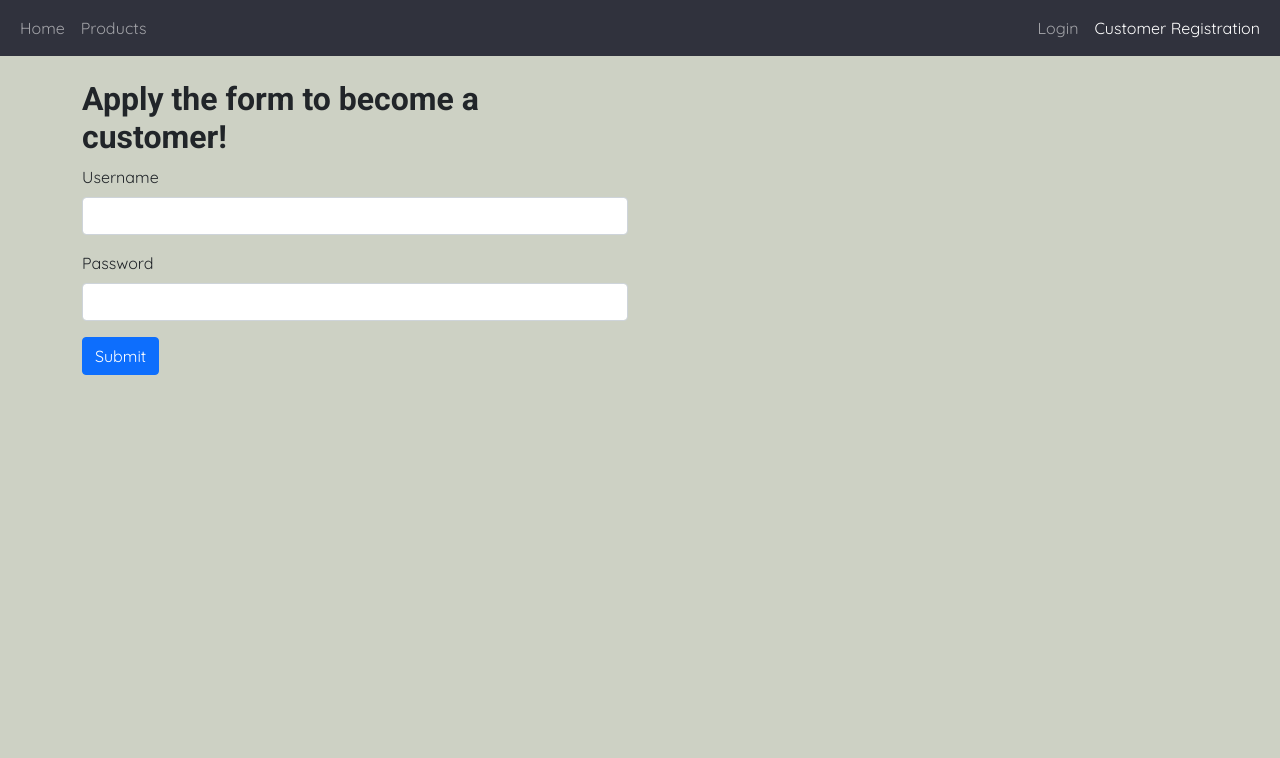
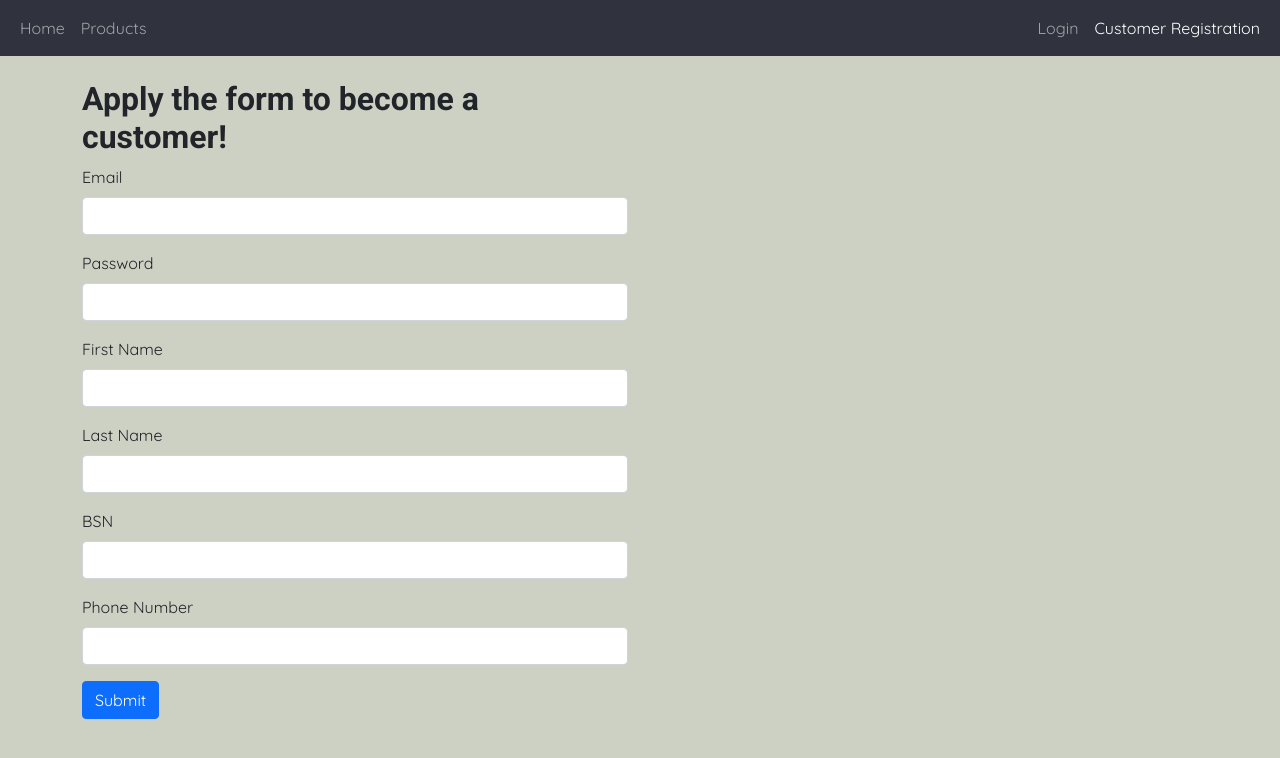
Before and after one commit to rafalsongin/bank-app-vue-api, a Vue app: page /register in a window 1280 px wide. Shown: the top 758 px of the page. Built offline with nearby package versions, Linux system fonts and the light colour scheme.

Commit message:
Customer submit form works properly

```diff
--- a/src/components/pages/Register.vue
+++ b/src/components/pages/Register.vue
@@ -3,19 +3,35 @@
     <div class="container">
       <div class="row">
         <div class="col-md-6">
-          <form>
+          <form @submit.prevent="register">
             <div class="h2">
               <h2>Apply the form to become a customer!</h2>
             </div>
             <div class="mb-3">
-              <label for="inputUsername" class="form-label">Username</label>
-              <input v-model="username" id="inputUsername" type="text" class="form-control" />
+              <label for="inputEmail" class="form-label">Email</label>
+              <input v-model="email" id="inputEmail" type="email" class="form-control" required />
             </div>
             <div class="mb-3">
               <label for="inputPassword" class="form-label">Password</label>
-              <input v-model="password" type="password" class="form-control" id="inputPassword" />
+              <input v-model="password" type="password" class="form-control" id="inputPassword" minlength="8" maxlength="40" required />
             </div>
-            <button @click="login" type="button" class="btn btn-primary">Submit</button>
+            <div class="mb-3">
+              <label for="inputFirstName" class="form-label">First Name</label>
+              <input v-model="firstName" id="inputFirstName" type="text" class="form-control" required />
+            </div>
+            <div class="mb-3">
+              <label for="inputLastName" class="form-label">Last Name</label>
+              <input v-model="lastName" id="inputLastName" type="text" class="form-control" required />
+            </div>
+            <div class="mb-3">
+              <label for="inputBsn" class="form-label">BSN</label>
+              <input v-model="bsn" id="inputBsn" type="text" class="form-control" required />
+            </div>
+            <div class="mb-3">
+              <label for="inputPhoneNumber" class="form-label">Phone Number</label>
+              <input v-model="phoneNumber" id="inputPhoneNumber" type="text" class="form-control" required />
+            </div>
+            <button type="submit" class="btn btn-primary">Submit</button>
           </form>
         </div>
       </div>
@@ -24,37 +40,81 @@
 </template>
 
 <script>
-import { useLoggedInStore } from '@/stores/logged_in';
 import { ref } from 'vue';
 import { useRouter } from 'vue-router';
+import axios from '@/axios_auth';
+import Swal from 'sweetalert2';
 
 export default {
-  name: "Login",
+  name: "Register",
   setup() {
-    const username = ref("");
+    const email = ref("");
     const password = ref("");
-    const store = useLoggedInStore();
+    const firstName = ref("");
+    const lastName = ref("");
+    const bsn = ref("");
+    const phoneNumber = ref("");
     const router = useRouter();
 
-    const login = async () => {
+    const register = async () => {
       try {
-        await store.login(username.value, password.value);
-        if (store.isLoggedIn) {
-          console.log("Login Success");
-          router.replace("/products");
+        const response = await axios.post('/auth/register', {
+          email: email.value,
+          password: password.value,
+          firstName: firstName.value,
+          lastName: lastName.value,
+          bsn: bsn.value,
+          phoneNumber: phoneNumber.value
+        });
+
+        console.log('Registration response:', response); // Log the full response
+
+        // Check for successful status codes
+        if (response.status === 201 || response.status === 200) {
+          console.log("Registration Successful");
+          Swal.fire({
+            icon: 'success',
+            title: 'Registration successful',
+            showConfirmButton: false,
+            timer: 1500
+          }).then(() => {
+            router.push("/login");
+          });
         } else {
-          console.log("Login Failed");
+          console.log("Unexpected status code:", response.status);
+          Swal.fire({
+            icon: 'error',
+            title: 'Registration failed',
+            text: `Unexpected status code: ${response.status}`
+          });
         }
       } catch (error) {
-        alert("Login Failed");
-        console.error(error);
+        if (error.response && error.response.status === 409) {
+          console.error("Registration Failed: ", error.response.data);
+          Swal.fire({
+            icon: 'error',
+            title: 'Registration failed',
+            text: error.response.data
+          });
+        } else {
+          console.error("Registration Failed: ", error);
+          Swal.fire({
+            icon: 'error',
+            title: 'Registration failed',
+            text: 'An unexpected error occurred. Please try again.'
+          });
+        }
       }
     };
 
     return {
-      username,
+      email,
       password,
-      login
+      firstName,
+      lastName,
+      bsn,
+      phoneNumber,
+      register
     };
   }
 };
```
